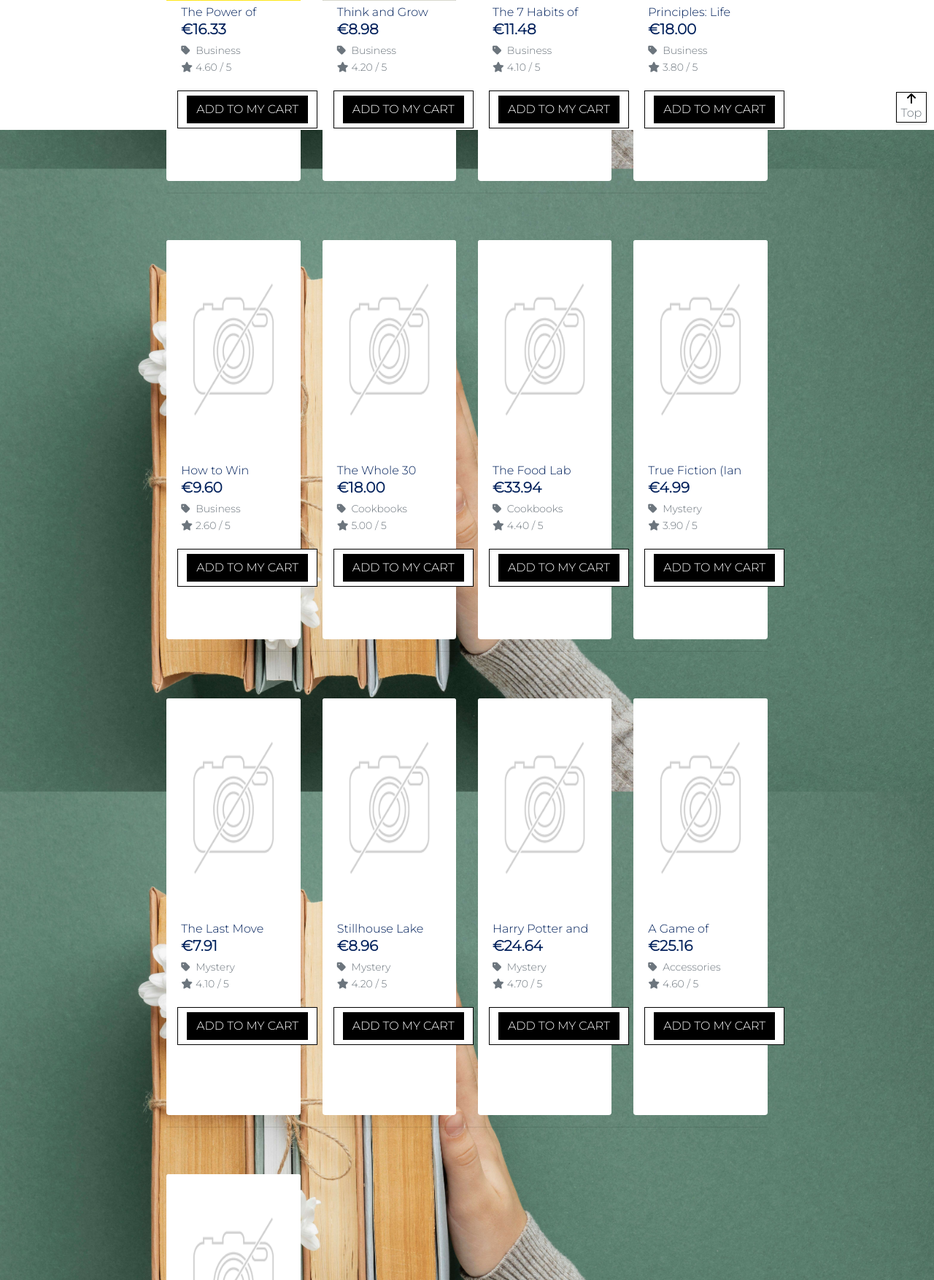
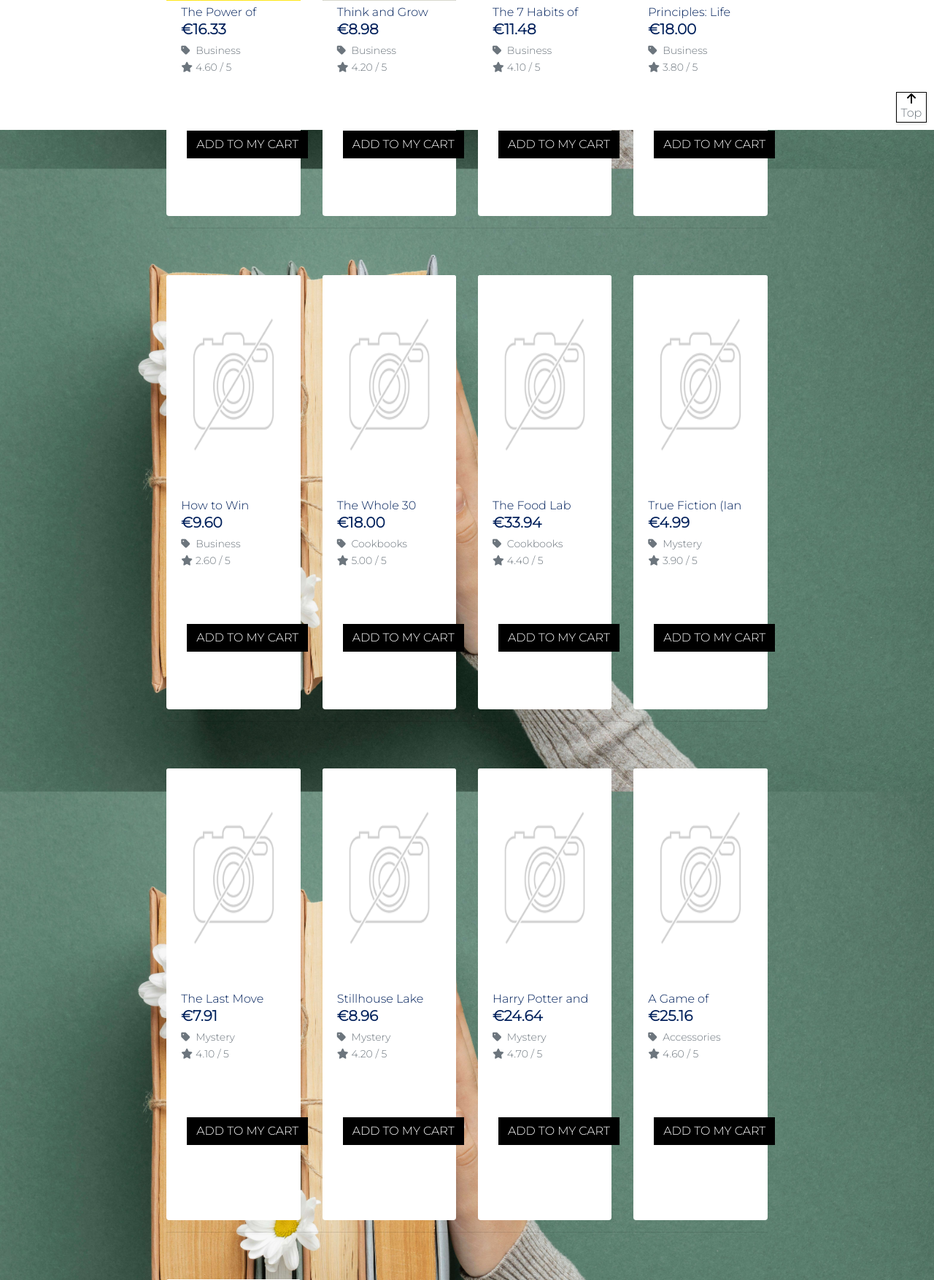
Before and after one commit to MoniMurray/bookworms-et-al, a Django app: page /products/ in a window 1280 px wide. Shown: the part 622-2376 px from the top of the page at 73% size. Run offline with Django 3.2, Linux system fonts and the light colour scheme; data comes from the database, SQL or seed files in the repository; some libraries are stand-ins or nearby versions.

Commit message:
Remove btn-outline-class from Add to My Cart button in products template

```diff
--- a/products/templates/products/products.html
+++ b/products/templates/products/products.html
@@ -147,8 +147,8 @@ with secure payment, book-lovers and readers, Irish-owned shop">
                             </div>
                         </div>
                         <div class="col-12 mt-2">
-                            <a href="{% url 'add_to_bag' product.id %}" class="btn btn-outline-black rounded-0">
-                                <input type="submit" class="btn btn-black rounded-0 text-uppercase"
+                            <a href="{% url 'add_to_bag' product.id %}" class="btn rounded-0">
+                                <input type="submit" class="btn btn-black rounded-0 text-uppercase mt-5"
                                     value="Add to My Cart">
                             </a>
                         </div>
```
